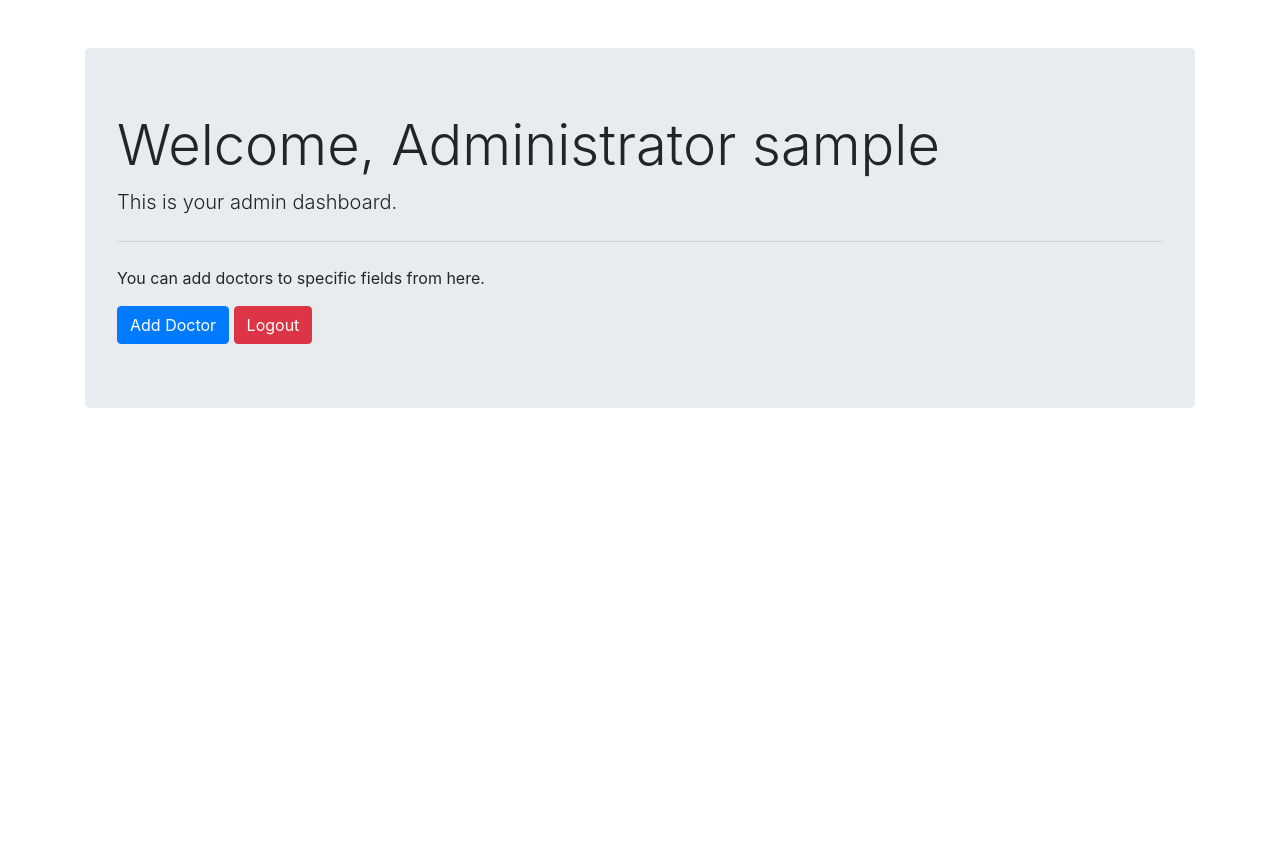
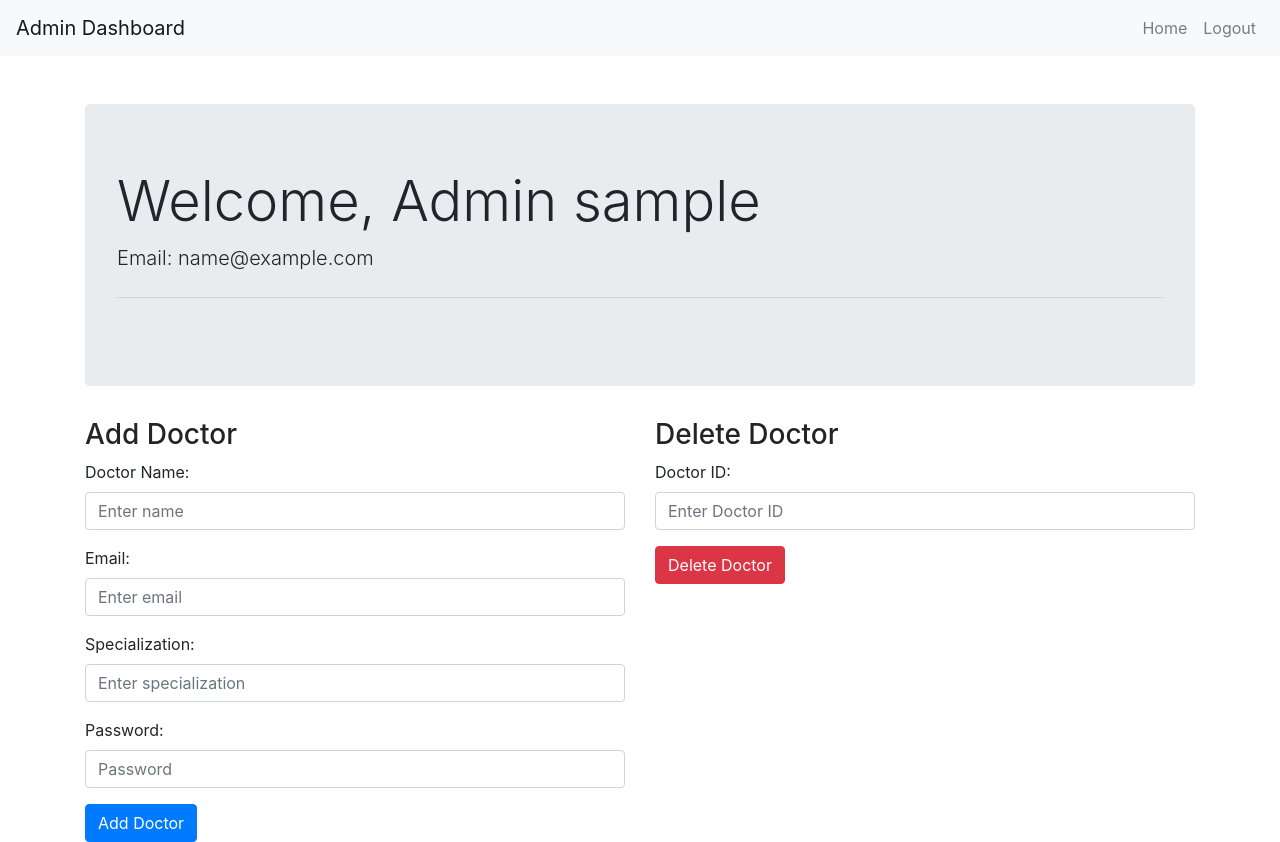
Before and after one commit to whiteSoulX/Hospital_Managemnet, a PHP site: page /admin_dashboard.php in a window 1280 px wide. Before the commit the page ends 408 px from the top, so only its background shows below. Run offline with PHP 8.4, Linux system fonts and the light colour scheme; the visitor is signed in with stand-in values (Sample User, id 1); tables that the repository leaves empty or names only in its code hold one stand-in row (values such as "Sample post"); a stand-in replaces the project's code that opens the database connection; some libraries are stand-ins or nearby versions.

Commit message:
Update admin_dashboard.php

```diff
--- a/admin_dashboard.php
+++ b/admin_dashboard.php
@@ -1,12 +1,82 @@
 <?php
 session_start();
+
 
 if (!isset($_SESSION["username"]) || $_SESSION["role"] !== "admin") {
     header("Location: login.php");
     exit;
 }
 
+
+include 'db_connect.php';
+
+
 $username = $_SESSION["username"];
+$email = "";
+$sql = "SELECT email FROM admin WHERE username = ?";
+$stmt = $conn->prepare($sql);
+$stmt->bind_param("s", $username);
+$stmt->execute();
+$result = $stmt->get_result();
+
+if ($result->num_rows > 0) {
+    $row = $result->fetch_assoc();
+    $email = htmlspecialchars($row['email']);
+}
+
+
+function registerDoctor($username, $email, $specialization, $password)
+{
+    global $conn;
+    $hashed_password = password_hash($password, PASSWORD_DEFAULT);
+    $stmt = $conn->prepare("INSERT INTO doctors (username, email, specialization, password) VALUES (?, ?, ?, ?)");
+    $stmt->bind_param("ssss", $username, $email, $specialization, $hashed_password);
+    if ($stmt->execute()) {
+        return "Doctor registered successfully!";
+    } else {
+        return "Error: " . $stmt->error;
+    }
+}
+
+
+function deleteDoctor($doctorId)
+{
+    global $conn;
+    $stmt = $conn->prepare("DELETE FROM doctors WHERE id = ?");
+    $stmt->bind_param("i", $doctorId);
+    if ($stmt->execute()) {
+        return "Doctor deleted successfully!";
+    } else {
+        return "Error: " . $stmt->error;
+    }
+}
+
+
+if ($_SERVER["REQUEST_METHOD"] == "POST") {
+    if (isset($_POST['add_doctor'])) {
+        $username = $_POST["name"];
+        $email = $_POST["email"];
+        $specialization = $_POST['specialization'];
+        $password = $_POST["password"];
+
+
+        if (!empty($username) && !empty($email) && !empty($specialization) && !empty($password)) {
+            $message = registerDoctor($username, $email, $specialization, $password);
+        } else {
+            $message = "All fields are required!";
+        }
+    } elseif (isset($_POST['delete_doctor'])) {
+        $doctorId = $_POST["doctorId"];
+        if (!empty($doctorId)) {
+            $message = deleteDoctor($doctorId);
+        } else {
+            $message = "Doctor ID is required!";
+        }
+    }
+}
+
+
+$conn->close();
 ?>
 
 <!DOCTYPE html>
@@ -18,15 +88,70 @@ $username = $_SESSION["username"];
     <link rel="stylesheet" href="https://stackpath.bootstrapcdn.com/bootstrap/4.5.2/css/bootstrap.min.css">
 </head>
 <body>
+    <nav class="navbar navbar-expand-lg navbar-light bg-light">
+        <a class="navbar-brand" href="#">Admin Dashboard</a>
+        <div class="collapse navbar-collapse" id="navbarNav">
+            <ul class="navbar-nav ml-auto">
+                <li class="nav-item">
+                    <a class="nav-link" href="index.php">Home</a>
+                </li>
+                <li class="nav-item">
+                    <a class="nav-link" href="logout.php">Logout</a>
+                </li>
+            </ul>
+        </div>
+    </nav>
+
     <div class="container mt-5">
         <div class="jumbotron">
-            <h1 class="display-4">Welcome, Administrator <?php echo $username; ?></h1>
-            <p class="lead">This is your admin dashboard.</p>
+            <h1 class="display-4">Welcome, Admin <?php echo htmlspecialchars($username); ?></h1>
+            <p class="lead">Email: <?php echo $email; ?></p>
             <hr class="my-4">
-            <p>You can add doctors to specific fields from here.</p>
-            <a class="btn btn-primary" href="add_doctor.php" role="button">Add Doctor</a>
-            <a class="btn btn-danger" href="logout.php" role="button">Logout</a>
+        </div>
+
+        <?php if (isset($message)): ?>
+            <div class="alert alert-info"><?php echo $message; ?></div>
+        <?php endif; ?>
+
+        <div class="row">
+            <div class="col-md-6">
+                <h3>Add Doctor</h3>
+                <form action="<?php echo htmlspecialchars($_SERVER["PHP_SELF"]); ?>" method="POST">
+                    <div class="form-group">
+                        <label for="name">Doctor Name:</label>
+                        <input type="text" class="form-control" id="name" name="name" placeholder="Enter name" required>
+                    </div>
+                    <div class="form-group">
+                        <label for="email">Email:</label>
+                        <input type="email" class="form-control" id="email" name="email" placeholder="Enter email" required>
+                    </div>
+                    <div class="form-group">
+                        <label for="specialization">Specialization:</label>
+                        <input type="text" class="form-control" id="specialization" name="specialization" placeholder="Enter specialization" required>
+                    </div>
+                    <div class="form-group">
+                        <label for="password">Password:</label>
+                        <input type="password" class="form-control" id="password" name="password" placeholder="Password" required>
+                    </div>
+                    <button type="submit" name="add_doctor" class="btn btn-primary">Add Doctor</button>
+                </form>
+            </div>
+
+            <div class="col-md-6">
+                <h3>Delete Doctor</h3>
+                <form action="<?php echo htmlspecialchars($_SERVER["PHP_SELF"]); ?>" method="POST">
+                    <div class="form-group">
+                        <label for="doctorId">Doctor ID:</label>
+                        <input type="number" class="form-control" id="doctorId" name="doctorId" placeholder="Enter Doctor ID" required>
+                    </div>
+                    <button type="submit" name="delete_doctor" class="btn btn-danger">Delete Doctor</button>
+                </form>
+            </div>
         </div>
     </div>
+
+    <script src="https://code.jquery.com/jquery-3.5.1.slim.min.js"></script>
+    <script src="https://cdn.jsdelivr.net/npm/@popperjs/core@2.5.4/dist/umd/popper.min.js"></script>
+    <script src="https://stackpath.bootstrapcdn.com/bootstrap/4.5.2/js/bootstrap.min.js"></script>
 </body>
 </html>
```
